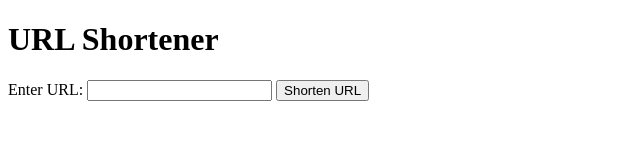
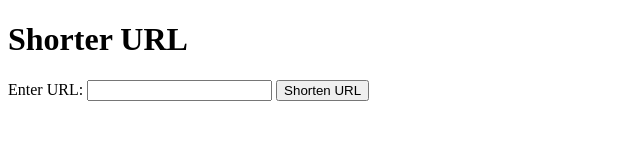
Before and after one commit to xuchunyang/shorter-url, a website: page index.html in a window 1280 px wide. Shown: the whole page, without its empty margins (0-640 px from the left). Drawn offline with Linux system fonts and the light colour scheme.

Commit message:
Update title

```diff
--- a/index.html
+++ b/index.html
@@ -3,10 +3,10 @@
   <head>
     <meta charset="utf-8">
     <meta name="viewport" content="width=device-width, initial-scale=1">
-    <title>URL Shortener</title>
+    <title>Shorter URL</title>
   </head>
   <body>
-    <h1>URL Shortener</h1>
+    <h1>Shorter URL</h1>
     <form>
       <label for="url">Enter URL:</label>
       <input id="url" type="url" required>
```
